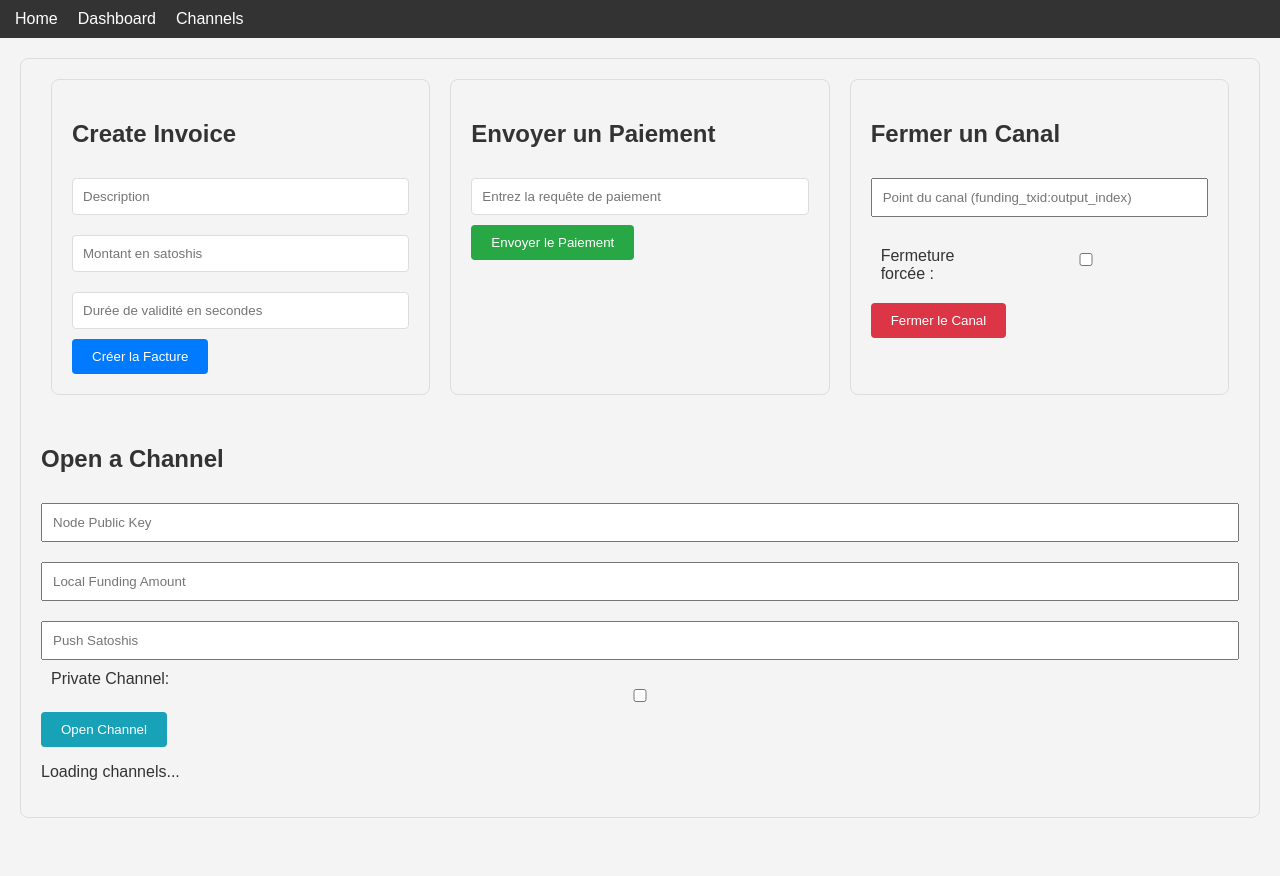
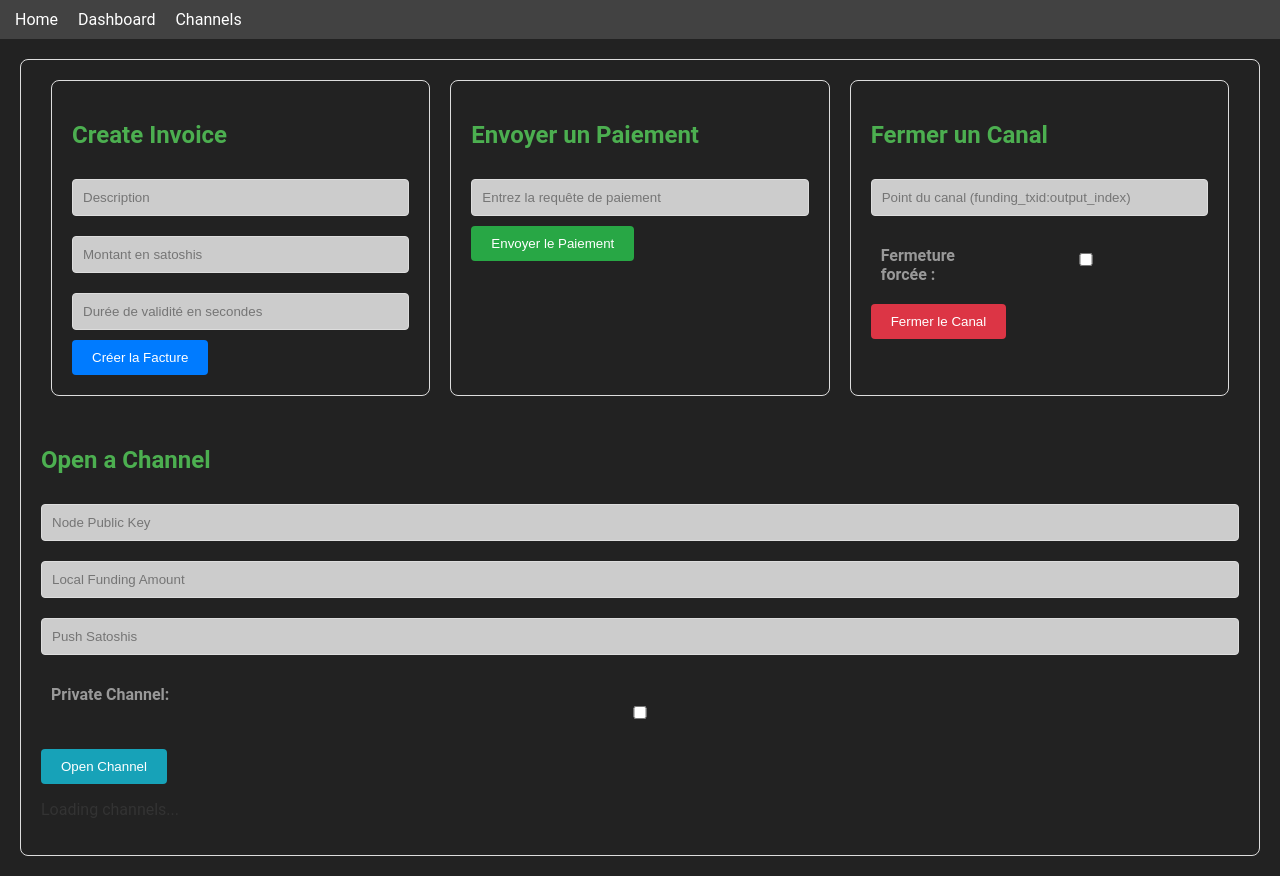
Before and after one commit to Sacha924/LND-app, a React (Create React App) app in the folder react-app/: page /Channels in a window 1280 px wide. Before the commit the page ends 838 px from the top, so only its background shows below. Built offline with nearby package versions, Linux system fonts and the light colour scheme.

Commit message:
design updates

```diff
--- a/react-app/src/Components/GetBalance.tsx
+++ b/react-app/src/Components/GetBalance.tsx
@@ -35,9 +35,11 @@ const GetBalance: React.FC = () => {
   }, []);
 
   return (
-    <div>
+    <div className="balances">
+
       {balance !== null ? (
         <>
+            <h2>Balances</h2>
             <p>Total balance : {balance.total_balance}</p>
             <p>Confirmed balance {balance.confirmed_balance}</p>
             <p>Unconfirmed balance {balance.unconfirmed_balance}</p>
--- a/react-app/src/Components/GetInfo.tsx
+++ b/react-app/src/Components/GetChannelInfo.tsx
@@ -2,18 +2,14 @@ import React, { useEffect, useState } from 'react';
 import internal from 'stream';
 
 type ExtractedData = {
-  version: string;
-  identity_pubkey: string;
-  alias: string;
   num_pending_channels: number;
   num_active_channels: number;
   num_inactive_channels: number;
-  chain_info: string;
 }
 
 
 
-const GetInfo = () => {
+const GetChannelInfo = () => {
   const [info, setInfo] = useState<ExtractedData | null>(null);
 
   const fetchInfo = async () => {
@@ -22,13 +18,9 @@ const GetInfo = () => {
       const responseData = await response.json();
 
       const extractedData = {
-        version: responseData.version,
-        identity_pubkey: responseData.identity_pubkey,
-        alias: responseData.alias,
         num_pending_channels: responseData.num_pending_channels,
         num_active_channels: responseData.num_active_channels,
         num_inactive_channels: responseData.num_inactive_channels,
-        chain_info: responseData.chains.map((chain: { chain: string; network: string; }) => `${chain.chain} (${chain.network})`).join(", ")
       };
 
       setInfo(extractedData);
@@ -46,18 +38,15 @@ const GetInfo = () => {
   return (
     <div>
       {info && (
-        <div>
-          <p>Version: {info.version}</p>
-          <p>Identity PubKey: {info.identity_pubkey}</p>
-          <p>Alias: {info.alias}</p>
+        <div className="channels">
+          <h2>Channels</h2>
           <p>Number of Pending Channels: {info.num_pending_channels}</p>
           <p>Number of Active Channels: {info.num_active_channels}</p>
           <p>Number of Inactive Channels: {info.num_inactive_channels}</p>
-          <p>Chain Info: {info.chain_info}</p>
         </div>
       )}
     </div>
   );
 };
 
-export default GetInfo;
+export default GetChannelInfo;
--- /dev/null
+++ b/react-app/src/Components/GetNodeInfo.tsx
@@ -0,0 +1,55 @@
+import React, { useEffect, useState } from 'react';
+import internal from 'stream';
+
+type ExtractedData = {
+  version: string;
+  identity_pubkey: string;
+  alias: string;
+  chain_info: string;
+}
+
+
+
+const GetNodeInfo = () => {
+  const [info, setInfo] = useState<ExtractedData | null>(null);
+
+  const fetchInfo = async () => {
+    try {
+      const response = await fetch('http://localhost:4000/node/getInfo');
+      const responseData = await response.json();
+
+      const extractedData = {
+        version: responseData.version,
+        identity_pubkey: responseData.identity_pubkey,
+        alias: responseData.alias,
+        chain_info: responseData.chains.map((chain: { chain: string; network: string; }) => `${chain.chain} (${chain.network})`).join(", ")
+      };
+
+      setInfo(extractedData);
+    } catch (error) {
+      console.error('Erreur:', (error as Error).message);
+    }
+  };
+  console.log(info)
+
+  useEffect(() => {
+    fetchInfo();
+  }
+  , []);
+
+  return (
+    <div>
+      {info && (
+        <div className="node-information">
+          <h2>Node Information</h2>
+          <p>Version: {info.version}</p>
+          <p>Identity PubKey: {info.identity_pubkey}</p>
+          <p>Alias: {info.alias}</p>
+          <p>Chain Info: {info.chain_info}</p>
+        </div>
+      )}
+    </div>
+  );
+};
+
+export default GetNodeInfo;
--- a/react-app/src/index.css
+++ b/react-app/src/index.css
@@ -1,10 +1,9 @@
 body {
-  margin: 0;
-  font-family: -apple-system, BlinkMacSystemFont, 'Segoe UI', 'Roboto', 'Oxygen',
-    'Ubuntu', 'Cantarell', 'Fira Sans', 'Droid Sans', 'Helvetica Neue',
-    sans-serif;
-  -webkit-font-smoothing: antialiased;
-  -moz-osx-font-smoothing: grayscale;
+    font-family: 'Roboto', sans-serif;
+    margin: 0;
+    padding: 0;
+    background-color: #222;
+    color: #333;
 }
 
 code {
--- a/react-app/src/pages/Dashboard.tsx
+++ b/react-app/src/pages/Dashboard.tsx
@@ -1,12 +1,15 @@
 import React from 'react'
 import GetBalance from '../Components/GetBalance'
-import GetInfo from '../Components/GetInfo'
+import GetNodeInfo from '../Components/GetNodeInfo'
+import GetChannelInfo from '../Components/GetChannelInfo'
+import './../style/Dashboard.css'
 
 export default function Dashboard() {
   return (
-    <div>
-      <GetBalance />
-      <GetInfo/>
-    </div>
+    <div className="dashboard">
+            <GetNodeInfo />
+            <GetBalance />
+            <GetChannelInfo />
+        </div>
   )
 }
--- a/react-app/src/style/Channels.css
+++ b/react-app/src/style/Channels.css
@@ -15,12 +15,19 @@
     margin: 0 10px 30px 10px;
 }
 
+
 .channels-form input, .channels-form label {
     margin: 10px 0;
     padding: 10px;
     width: 100%;
     box-sizing: border-box;
 }
+label {
+    display: block;
+    font-weight: bold;
+    color: #999;
+}
+
 
 .channels-form input[type="checkbox"] {
     margin-top: 0;
@@ -45,3 +52,9 @@
     border: 1px solid #ddd;
     border-radius: 4px;
 }
+
+input[type="text"], input[type="number"] {
+    border: 1px solid #ddd;
+    border-radius: 4px;
+    background-color: #ccc
+}
--- /dev/null
+++ b/react-app/src/style/Dashboard.css
@@ -0,0 +1,18 @@
+.dashboard {
+    display: grid;
+    grid-template-columns: 1fr 1fr 1fr;
+    grid-gap: 20px;
+    padding: 20px;
+    background-color: #222;
+}
+
+.node-information, .balances, .channels {
+    background-color: #333;
+    color: #fff;
+    padding: 20px;
+    border-radius: 8px;
+}
+
+h2 {
+    color: #4caf50;
+}
--- a/react-app/src/style/Layout.css
+++ b/react-app/src/style/Layout.css
@@ -1,13 +1,7 @@
-body {
-    font-family: Arial, sans-serif;
-    margin: 0;
-    padding: 0;
-    background-color: #f4f4f4;
-    color: #333;
-}
+
 
 nav {
-    background-color: #333;
+    background-color: #424242;
     color: white;
     padding: 10px 15px;
 }
@@ -26,8 +20,9 @@ nav ul li {
 nav ul li a {
     color: white;
     text-decoration: none;
+    transition: color 0.3s;
 }
 
 nav ul li a:hover {
-    text-decoration: underline;
+    color: #4caf50;
 }
```
